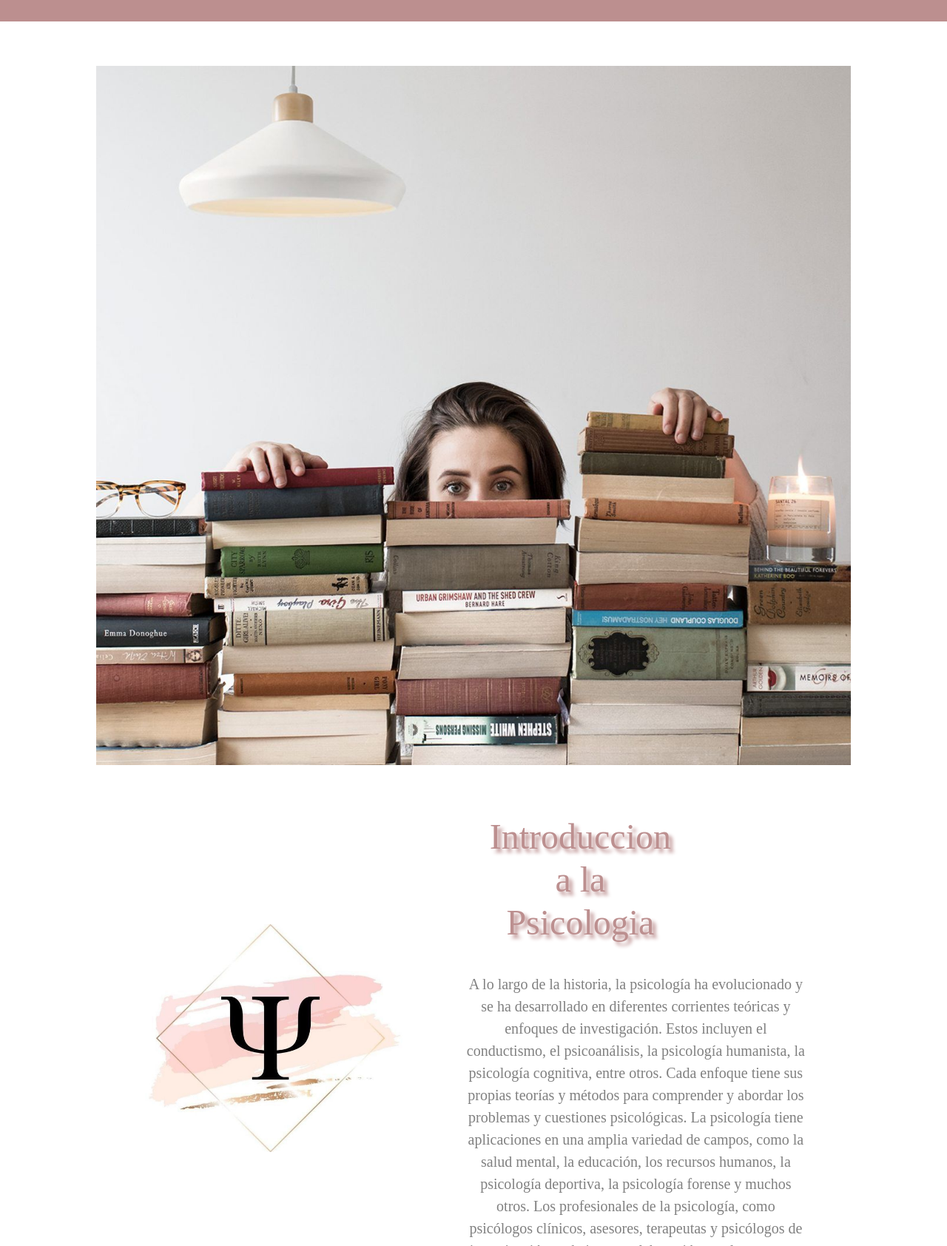
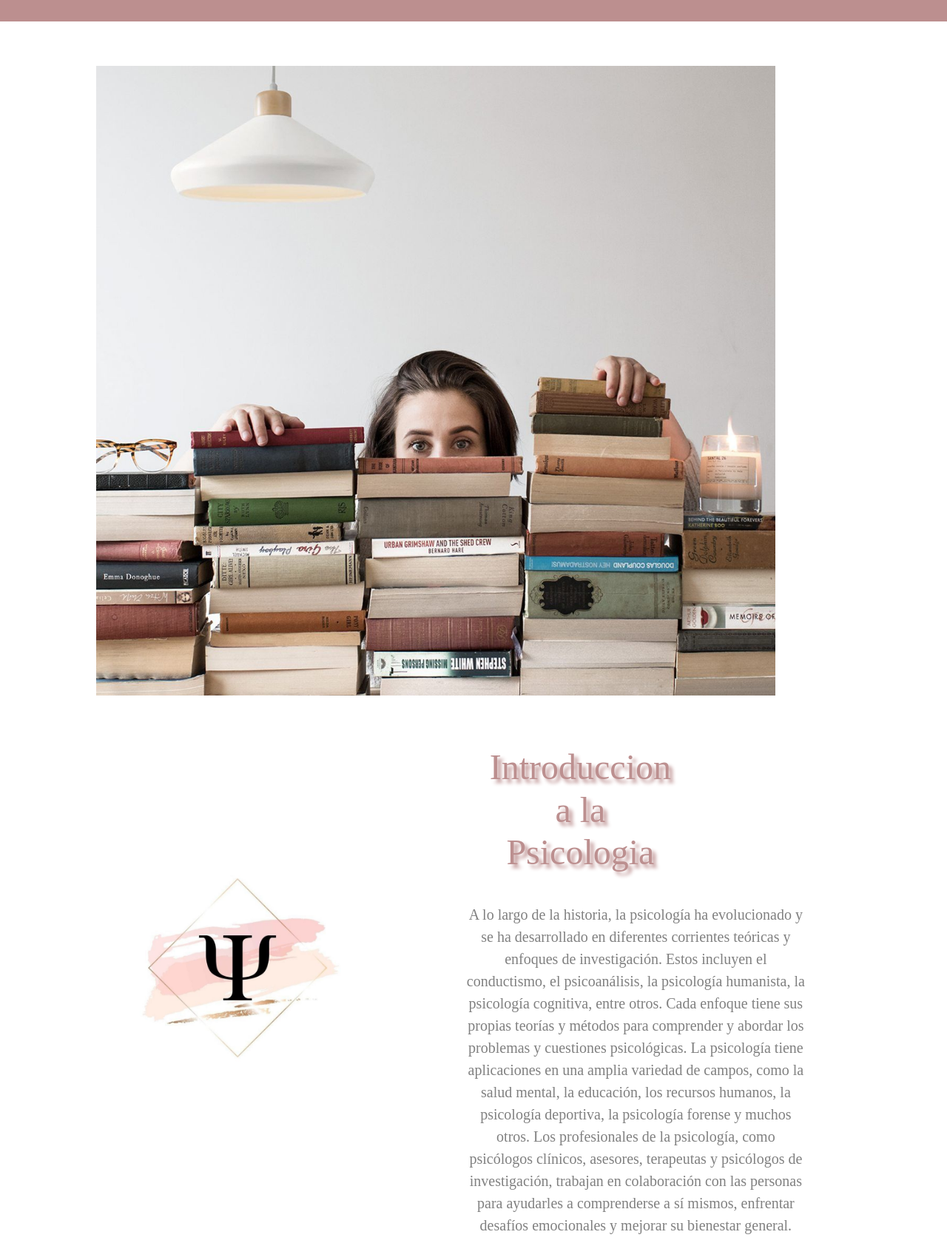
Before and after one commit to sharongzs/Proyecto-git, a website: page index.html in a window 1280 px wide. Shown: the part 141-1825 px from the top of the page at 74% size. Drawn offline with nearby package versions, Linux system fonts and the light colour scheme.

Commit message:
Cambios en las secciones y scss

```diff
--- a/scss/pages/_index.scss
+++ b/scss/pages/_index.scss
@@ -19,7 +19,8 @@
     display: flex;
     flex-basis: 50%;
     justify-content: center;
-    height: 350px;
+    max-height: 350px;
+    max-width: 350px;
     padding: 1rem;
     }
 
@@ -27,16 +28,15 @@
         display: flex;
         flex-direction: column;
         justify-content: center;
-        height: 350px;
+        height: 100px;
         padding: 1rem;
         }
 
     .full-image {
-        width: 100%;
-        height: 100%;
+        width: 90%;
+        height: 50%;
         object-fit: cover;
     }
-
     .content {
     margin-top: 20px;
     }
```
Also changed, not shown: index.html (+1 -23 lines), package.json (added, +16 -0 lines), secciones/blog.html (+0 -22 lines), secciones/contacto.html (+1 -30 lines), secciones/preguntasfrecuentes.html (+1 -26 lines), secciones/servicios.html (+1 -26 lines), css/style.css, 3 other files.
